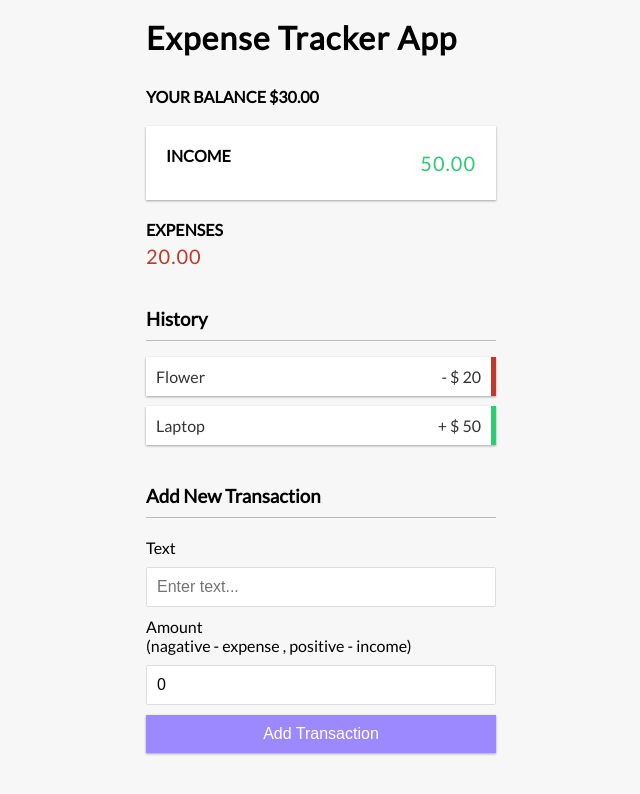
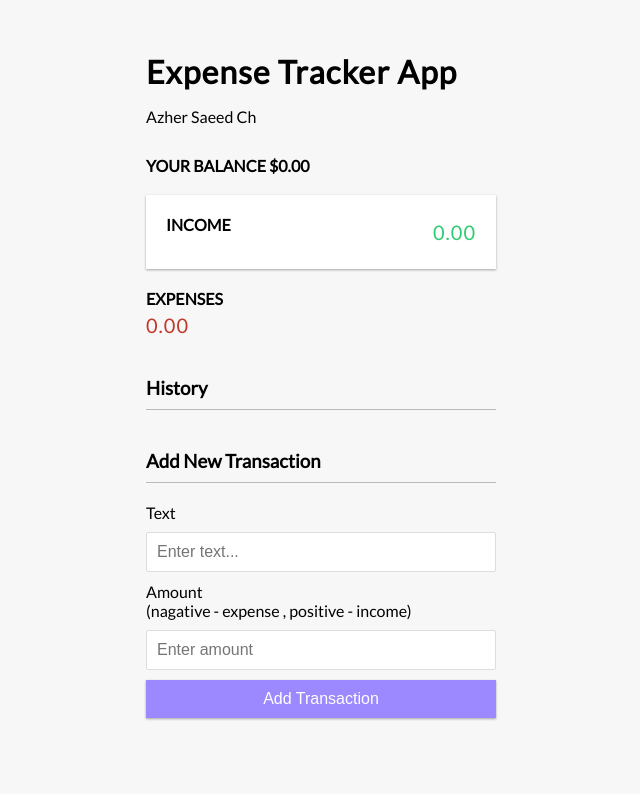
Before and after one commit to AzherSaeed/Expense-Tracker-App-With-React, a React (Create React App) app: page / in a window 1280 px wide. Shown: the top 794 px of the page, without its empty margins (319-959 px from the left). Built offline with nearby package versions, Linux system fonts and the light colour scheme.

Commit message:
App is Ready
Working correctly

```diff
--- a/src/components/AddTransaction.js
+++ b/src/components/AddTransaction.js
@@ -1,12 +1,28 @@
-import React, { useState } from 'react'
+import React, { useState , useContext } from 'react'
+import {GlobalContext} from '../context/GlobalState';
+
 
 export const AddTransaction = () => {
     const [Text, setText] = useState('')
-    const [Amount, setAmount] = useState(0)
+    const [Amount, setAmount] = useState()
+
+    const {addTransaction} = useContext(GlobalContext)
+
+    const onSubmit = e => {
+        e.preventDefault();
+
+        const newTransaction = {
+            id : Math.floor(Math.random() * 100000000),
+            Text ,
+            Amount : +Amount
+        }
+
+        addTransaction(newTransaction)
+    }
     return (
         <>
             <h3>Add New Transaction</h3>
-            <form>
+            <form onSubmit={onSubmit}>
                 <div className="form-control">
                     <label htmlFor="text" >Text</label>
                     <input type="text" placeholder="Enter text..."
--- a/src/components/Balence.js
+++ b/src/components/Balence.js
@@ -2,9 +2,9 @@ import React , {useContext} from 'react'
 import {GlobalContext} from '../context/GlobalState';
 
 function Balence() {
-    const {transaction} = useContext(GlobalContext);
+    const context = useContext(GlobalContext);
 
-    const amounts = transaction.map(trans => trans.amount);
+    const amounts = context.transaction.map(trans => trans.Amount);
     const total = amounts.reduce((acc , item ) => (acc += item) , 0).toFixed(2)
     return (
         <>
--- a/src/components/Header.js
+++ b/src/components/Header.js
@@ -4,6 +4,7 @@ const Header = () => {
     return (
         <div>
             <h1>Expense Tracker App</h1>
+            <p>Azher Saeed Ch</p>
         </div>
     )
 }
--- a/src/components/Transaction.js
+++ b/src/components/Transaction.js
@@ -7,10 +7,10 @@ export const Transaction = ({trans}) => {
     const sign = trans.amount < 0 ? '-' : '+';
     return (
         <div>
-            <li className={trans.amount < 0 ? 'minus' : 'plus'}>
-    {trans.text}<span>{sign} $ {Math.abs(trans.amount)}</span>
-                    <button onClick={() => deleteTransaction(trans.id)} className="delete-btn" >X</button>
-                </li>
+            <li className={trans.Amount < 0 ? 'minus' : 'plus'}>
+                {trans.Text}<span>{sign} $ {Math.abs(trans.Amount)}</span>
+                <button onClick={() => deleteTransaction(trans.id)} className="delete-btn" >X</button>
+            </li>
         </div>
     )
 }
--- a/src/components/incomeExpenses.js
+++ b/src/components/incomeExpenses.js
@@ -4,7 +4,8 @@ import {GlobalContext} from '../context/GlobalState';
  const IncomeExpenses = () => {
     const {transaction} = useContext(GlobalContext);
 
-    const amounts = transaction.map(trans => trans.amount)
+    const amounts = transaction.map(trans => trans.Amount)
+    console.log(amounts)
     const income = amounts
     .filter(item => item > 0)
     .reduce((acc , item) => (acc += item) , 0)
@@ -17,11 +18,11 @@ import {GlobalContext} from '../context/GlobalState';
         <div>
             <div className="inc-exp-container">
                 <h4>Income</h4>
-    <p class="money plus" >{income}</p>
+                    <p className="money plus" >{income}</p>
             </div>
             <div>
                 <h4>Expenses</h4>
-    <p className="money minus" >{expense}</p>
+                <p className="money minus" >{expense}</p>
             </div>
         </div>
     )
--- a/src/context/AppReducer.js
+++ b/src/context/AppReducer.js
@@ -1,10 +1,16 @@
 export default (state , action) =>{
+
     switch (action.type) {
         case 'DELETE_TRANSACTION':
             return{
                 ...state ,
                 transaction : state.transaction.filter(trans => trans.id !== action.payload)
             }
+        case 'ADD_TRANSACTION':
+            return {
+                ...state,
+                transaction : [action.payload , ...state.transaction]
+            }
         default :
         return state
     }
--- a/src/context/GlobalState.js
+++ b/src/context/GlobalState.js
@@ -4,10 +4,7 @@ import AppReducer from './AppReducer'
 //Initial State
 
 const initialState  = {
-    transaction : [
-        {id : 1 , text : 'Flower' , amount : -20},
-        {id : 2 , text : 'Laptop' , amount : 50}
-    ]
+    transaction : []
 }
 
 //create Context
@@ -25,12 +22,20 @@ function deleteTransaction(id) {
         payload : id
     })
 }
+function addTransaction(transaction) {
+    dispatch ({
+        type : 'ADD_TRANSACTION',
+        payload : transaction
+    })
+}
 
 return (
-    <GlobalContext.Provider value={{transaction : state.transaction
-    , deleteTransaction
+    <div>
+        <GlobalContext.Provider value={{transaction : state.transaction
+    , deleteTransaction  , addTransaction
     }} >
         {children}
     </GlobalContext.Provider>
+    </div>
 )
 }
```
